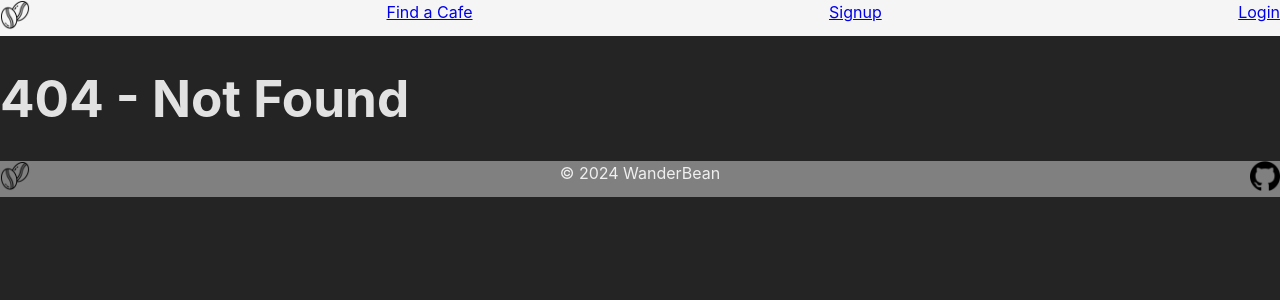
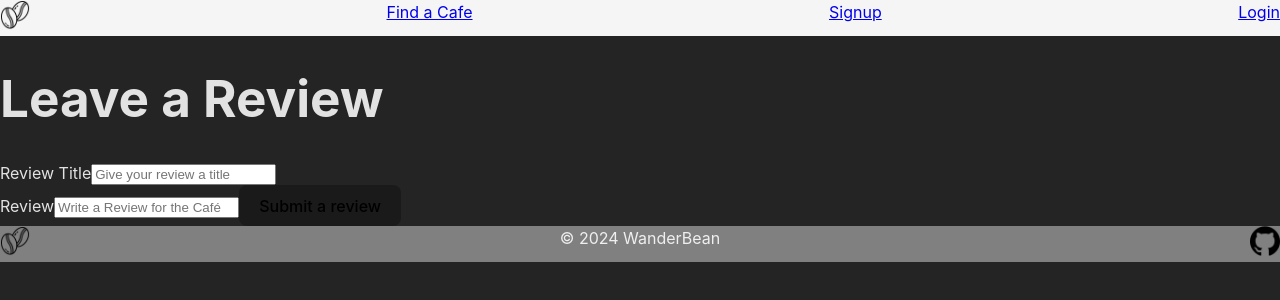
Before and after one commit to WanderBean/Wanderbean-Frontend, a React (Vite) app: page /reviews/add in a window 1280 px wide. Before the commit this address had no page. Shown: the top 300 px of the page. Built offline with nearby package versions, Linux system fonts and the light colour scheme.

Commit message:
"ReviewAdd - functionality to update the cafe's array works. Updating UI tbd"

```diff
--- a/src/App.jsx
+++ b/src/App.jsx
@@ -13,10 +13,12 @@ import CafeAddPage from "./pages/CafeAddPage";
 import CafeDetailsPage from "./pages/CafeDetailsPage";
 import CafeEditPage from "./pages/CafeEditPage";
 import CafeListPage from "./pages/CafeListPage";
+import ReviewAddPage from "./pages/ReviewAddPage";
 
 // Import of all components
 import NavBar from "./components/Navbar";
 import Footer from "./components/Footer";
+import AddReview from "./components/AddReview";
 
 function App() {
   return (
@@ -29,6 +31,7 @@ function App() {
         <Route path="/cafes/:id" element={<CafeDetailsPage />} />
         <Route path="/cafes/edit/:id" element={<CafeEditPage />} />
         <Route path="/cafes" element={<CafeListPage />} />
+        <Route path="/reviews/add" element={<ReviewAddPage />} />
         <Route path="/signup" element={<SignupPage />} />
         <Route path="/login" element={<LoginPage />} />
         <Route path="*" element={<NotFoundPage />} />
--- a/src/components/AddReview.jsx
+++ b/src/components/AddReview.jsx
@@ -1,6 +1,7 @@
 import React, { useState } from "react"
 import { useParams } from "react-router-dom"
 import axios from "axios"
+import getCafe from "../pages/CafeDetailsPage"
 
 function AddReview() {
   const [reviewTitle, setReviewTitle] = useState("")
@@ -29,17 +30,22 @@ function AddReview() {
       reviews: [cafeModelReviewfield]
     }
 
-     {/* First, create review. Then update cafe and add _id of review to cafe's array */}
+     {/* First, create new review.
+    Then add _id of review to cafe's array,
+    then update the detailpage (getCafe props) so it's displayed in the UI */}
     axios.post(`${API_URL}/reviews/${id}`, newReview, {
       headers: { Authorization: `Bearer ${storedToken}` },
     })
       .then((response) => {
         console.log(response)
         const reviewId = response.data._id
+        console.log("Review ID", reviewId)
         cafeModelReviewfield.reviews.push(reviewId)
+        console.log("Cafe Model", cafeModelReviewfield)
+        getCafe ()
 
         {/* continue here */}
-        return axios.put(`${API_URL}/cafes/${id}`, addReviewToCafe, {
+        return {/*axios.put(`${API_URL}/cafes/${id}`, addReviewToCafe, {
           headers: { Authorization: `Bearer ${storedToken}` },
         })
           .then(() => {
@@ -47,7 +53,7 @@ function AddReview() {
           })
           .catch((err) => {
             console.log(err, "Nope didnt work! Messed up updateing the cafe")
-          })
+          }) */}
       })
       .catch((err) => {
         console.log(err, "Nope didnt work! Messed up creating a review")
--- /dev/null
+++ b/src/pages/ReviewAddPage.jsx
@@ -0,0 +1,14 @@
+import React from "react"
+import AddReview from "../components/AddReview"
+
+
+function AddReviewPage () {
+    return (
+        <>
+        <h1>Leave a Review</h1>
+        <AddReview />
+        </>
+    )
+}
+
+export default AddReviewPage;
```
